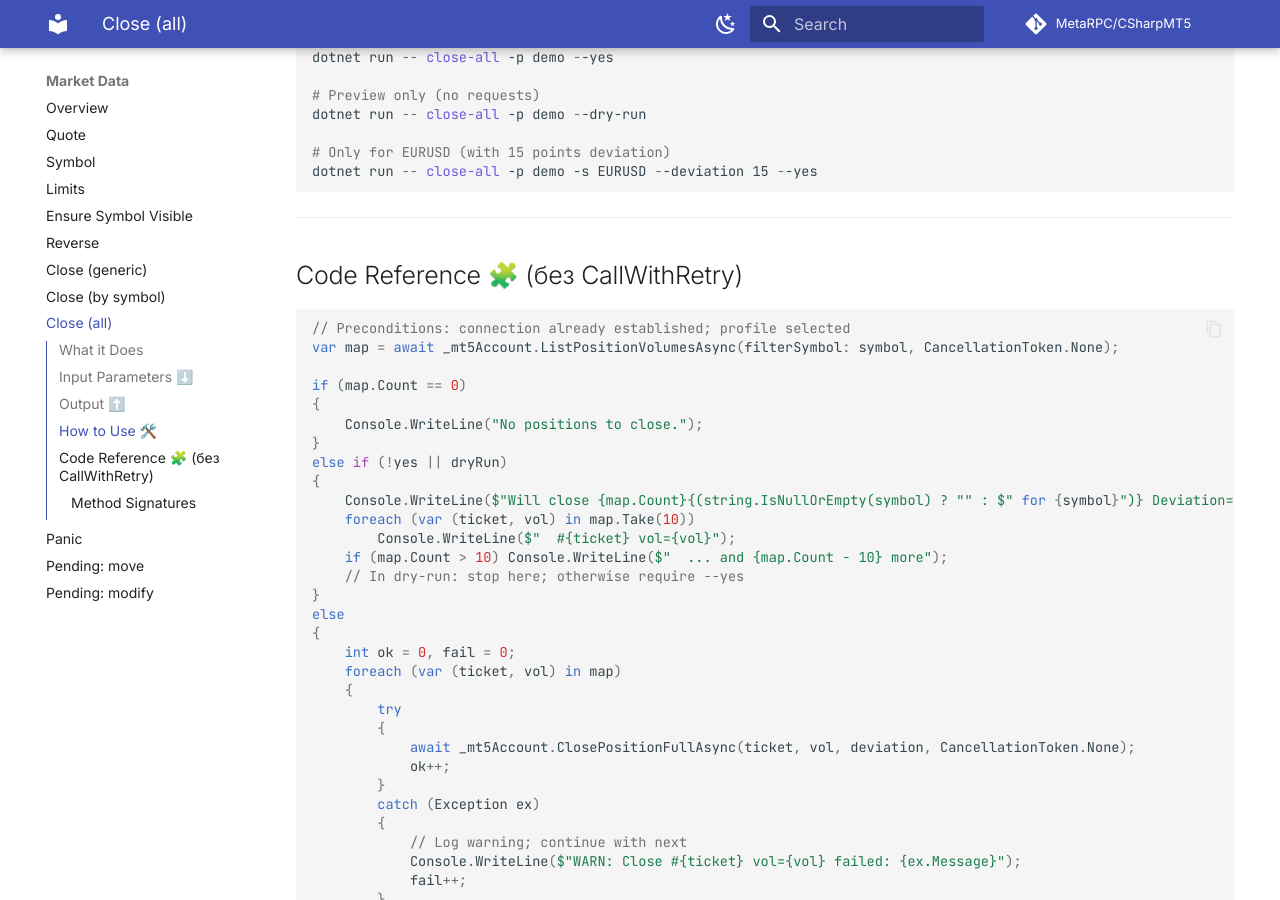
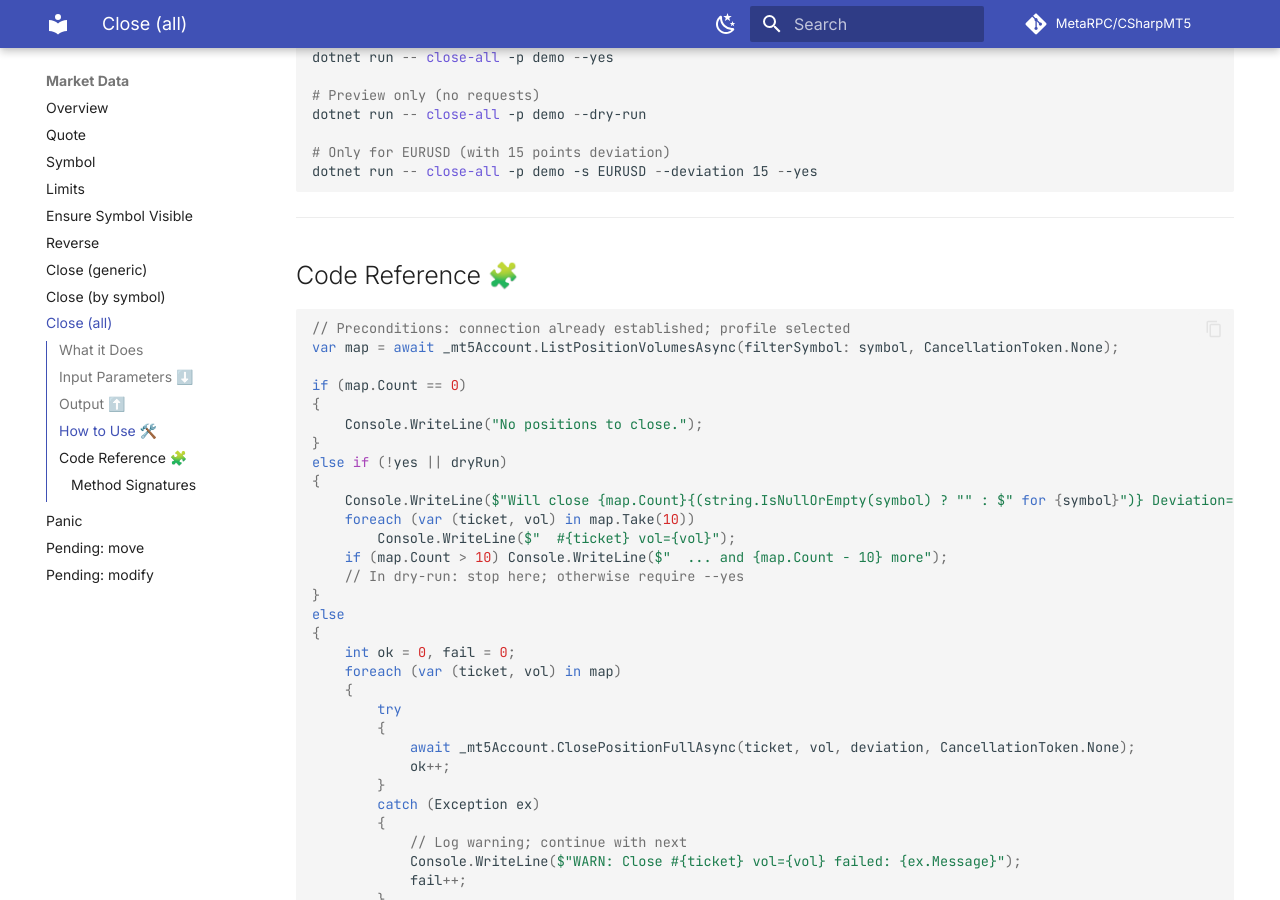
Before and after one commit to MetaRPC/CSharpMT5, an MkDocs documentation site: the page built from docs/Market_Data/Close-all.md, in a window 1280 px wide and 900 px high, scrolled down 1349 px. Built offline with MkDocs 1.6.1 and Material for MkDocs 9.7.7, drawn with Linux system fonts in a browser that asks for light colours; comment, search, counter and statistics services are not loaded.

Commit message:
Update Close-all.md

````diff
--- a/docs/Market_Data/Close-all.md
+++ b/docs/Market_Data/Close-all.md
@@ -53,7 +53,7 @@ dotnet run -- close-all -p demo -s EURUSD --deviation 15 --yes
 
 ---
 
-## Code Reference 🧩 (без CallWithRetry)
+## Code Reference 🧩
 
 ```csharp
 // Preconditions: connection already established; profile selected
````
